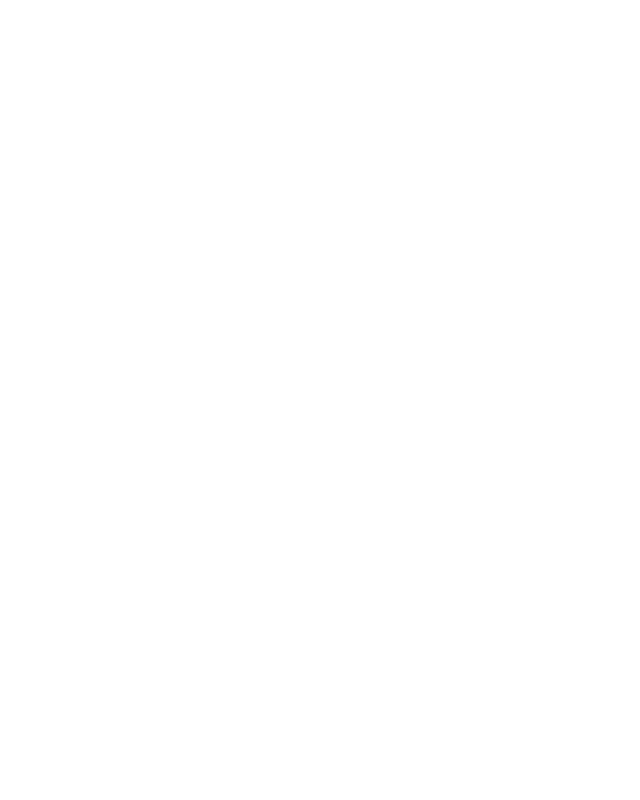
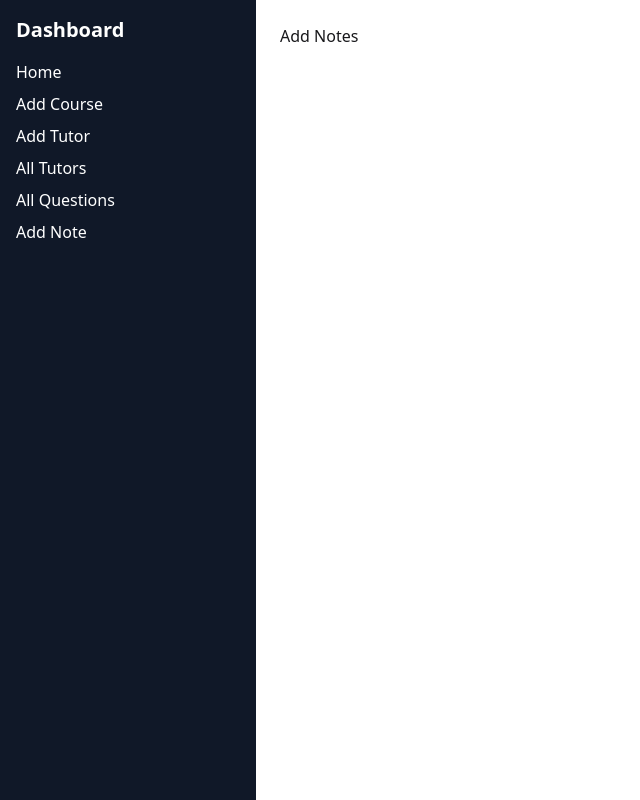
Before and after one commit to developernagor/home-tutor-client, a React (Vite) app: page /dashboard/add-note in a window 1280 px wide. Before the commit this address had no page. Shown: the whole page, without its empty margins (0-640 px from the left). Built offline with nearby package versions, Linux system fonts and the light colour scheme.

Commit message:
Dashboard route setup

```diff
--- a/src/App.jsx
+++ b/src/App.jsx
@@ -14,6 +14,11 @@
 import DashboardLayout from './layouts/DashboardLayout'
 import { useState } from 'react'
 import DashboardHome from './components/DashboardHome'
+import AddCourse from './pages/Admin/AddCourse'
+import AddTutor from './pages/Admin/AddTutor'
+import AllTutors from './pages/Admin/AllTutors'
+import AddNote from './pages/Admin/AddNote'
+import AllQuestions from './pages/Admin/AllQuestions'
 
 function App() {
 
@@ -37,6 +42,12 @@
       {/* Protected Dashboard Routes */}
       <Route path="/dashboard" element={isAuthenticated ? <DashboardLayout /> : <Navigate to="/login" />} >
         <Route index element={<DashboardHome />} />
+        <Route path='add-course' element={<AddCourse></AddCourse>} />
+        <Route path='add-tutor' element={<AddTutor></AddTutor>} />
+        <Route path='all-tutors' element={<AllTutors></AllTutors>} />
+        <Route path='add-note' element={<AddNote></AddNote>} />
+        <Route path='all-questions' element={<AllQuestions></AllQuestions>} />
+
         {/* <Route path="analytics" element={<Analytics />} />
         <Route path="settings" element={<Settings />} /> */}
       </Route>
--- a/src/components/QuestionsPage/RecentlyAskedQuestions.jsx
+++ b/src/components/QuestionsPage/RecentlyAskedQuestions.jsx
@@ -28,7 +28,7 @@
       <h2 className="text-3xl font-bold text-center mb-8">Recent Questions</h2>
       <div className="max-w-5xl mx-auto space-y-4">
         {questions.length > 0 ? (
-          questions.slice(0,4).map((item, index) => (
+          questions.slice(0,6).map((item, index) => (
             <div key={index} className="bg-white p-4 rounded-lg shadow-md">
               <p className="text-lg font-semibold">{item.questionTitle}</p>
               <p className="text-sm text-gray-500">Asked by {item.user || "Anonymous"}</p>
--- a/src/layouts/DashboardLayout.jsx
+++ b/src/layouts/DashboardLayout.jsx
@@ -9,6 +9,11 @@
         <ul className="mt-4 space-y-2">
           {/* Navigate to MainLayout (Home Page) */}
           <li><Link to="/" className="text-white">Home</Link></li>
+          <li><Link to="add-course" className="text-white">Add Course</Link></li>
+          <li><Link to="add-tutor" className="text-white">Add Tutor</Link></li>
+          <li><Link to="all-tutors" className="text-white">All Tutors</Link></li>
+          <li><Link to="all-questions" className="text-white">All Questions</Link></li>
+          <li><Link to="add-note" className="text-white">Add Note</Link></li>
           {/* <li><Link to="/dashboard/analytics" className="text-white">Analytics</Link></li> */}
           {/* <li><Link to="/dashboard/settings" className="text-white">Settings</Link></li> */}
         </ul>
--- /dev/null
+++ b/src/pages/Admin/AddCourse.jsx
@@ -0,0 +1,11 @@
+import React from 'react'
+
+function AddCourse() {
+  return (
+    <div>
+      Add Course
+    </div>
+  )
+}
+
+export default AddCourse
--- /dev/null
+++ b/src/pages/Admin/AddNote.jsx
@@ -0,0 +1,11 @@
+import React from 'react'
+
+function AddNote() {
+  return (
+    <div>
+      Add Notes
+    </div>
+  )
+}
+
+export default AddNote
--- /dev/null
+++ b/src/pages/Admin/AddTutor.jsx
@@ -0,0 +1,11 @@
+import React from 'react'
+
+function AddTutor() {
+  return (
+    <div>
+      Add Tutor
+    </div>
+  )
+}
+
+export default AddTutor
--- /dev/null
+++ b/src/pages/Admin/AllQuestions.jsx
@@ -0,0 +1,11 @@
+import React from 'react'
+
+function AllQuestions() {
+  return (
+    <div>
+      All Questions
+    </div>
+  )
+}
+
+export default AllQuestions
--- /dev/null
+++ b/src/pages/Admin/AllTutors.jsx
@@ -0,0 +1,11 @@
+import React from 'react'
+
+function AllTutors() {
+  return (
+    <div>
+      All Tutors
+    </div>
+  )
+}
+
+export default AllTutors
```
